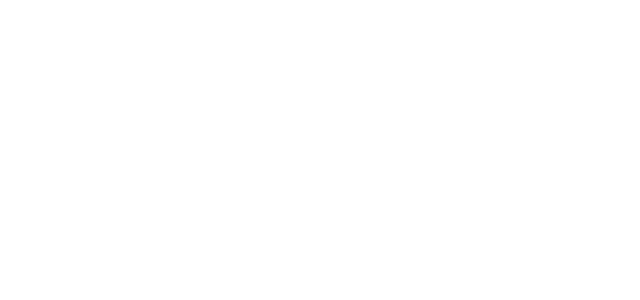
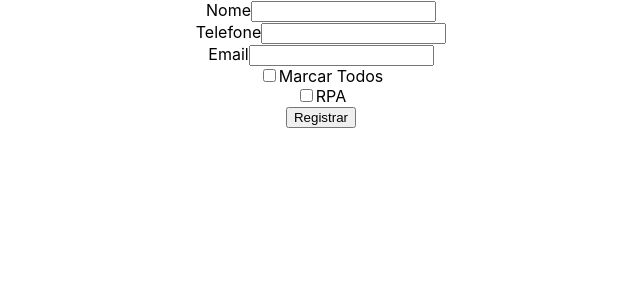
Before and after one commit to RiqueFR/SimpleLeadManager, a React (Create React App) app: page /lead in a window 1280 px wide. Before the commit this address had no page. Shown: the top 300 px of the page, without its empty margins (319-959 px from the left). Built offline with nearby package versions, Linux system fonts and the light colour scheme.

Commit message:
Starting the New Lead page

```diff
--- a/src/App.js
+++ b/src/App.js
@@ -6,6 +6,7 @@
 	Route
 } from 'react-router-dom';
 import './App.css';
+import NewLead from './components/NewLead';
 
 function App() {
   return (
@@ -13,6 +14,7 @@
 		  <div className="App">
 			  <Routes>
 				  <Route exact path="/" element={<h1>Home</h1>} />
+				  <Route path="/lead" element={<NewLead />} />
 				  <Route path="/cadastro" element={<SignUp />} />
 			  </Routes>
 		  </div>
--- /dev/null
+++ b/src/components/NewLead.js
@@ -0,0 +1,71 @@
+import React, { useState } from "react";
+import InputDiv from "./InputDiv";
+
+function initialState() {
+	return { name: '', phone: '', mail: '', valid: false, all: false, rpa: false,
+		errors: {
+			name: [],
+			phone: [],
+			mail: []
+		}
+	};
+}
+
+const NewLead = () => {
+	const [values, setValues] = useState(initialState);
+
+	const onSubmit = (e) => {
+		// prevent the page to reload and loose information
+		e.preventDefault()
+	};
+
+	function onCheck(event) {
+		const { checked, name } = event.target;
+		// if the chexkbox for check all is checked, check all chexkboxes
+		if (name === "all" && checked) {
+			setValues({
+				...values,
+				[name]: checked,
+				rpa: checked,
+			});
+		} else {
+			setValues({
+				...values,
+				[name]: checked,
+			});
+		}
+	}
+
+	function onChange(event) {
+		const { value, name } = event.target;
+		setValues({
+			...values,
+			[name]: value,
+		});
+	}
+
+	return (
+		<div className="new-lead">
+			<form onSubmit={onSubmit}>
+				<div className="text-input">
+					<InputDiv text="Nome" id="name" type="text" name="name" onChange={onChange} value={values.name} errors={values.errors.name} />
+					<InputDiv text="Telefone" id="phone" type="text" name="phone" onChange={onChange} value={values.phone} errors={values.errors.phone} />
+					<InputDiv text="Email" id="mail" type="text" name="mail" onChange={onChange} value={values.mail} errors={values.errors.mail} />
+				</div>
+				<div>
+					<div>
+						<input id="all" type="checkbox" name="all" onChange={onCheck} checked={values.all} />
+						<label>Marcar Todos</label>
+					</div>
+					<div>
+						<input id="rpa" type="checkbox" name="rpa" onChange={onCheck} checked={values.rpa} />
+						<label>RPA</label>
+					</div>
+					<button>Registrar</button>
+				</div>
+			</form>
+		</div>
+	);
+};
+
+export default NewLead;
```
